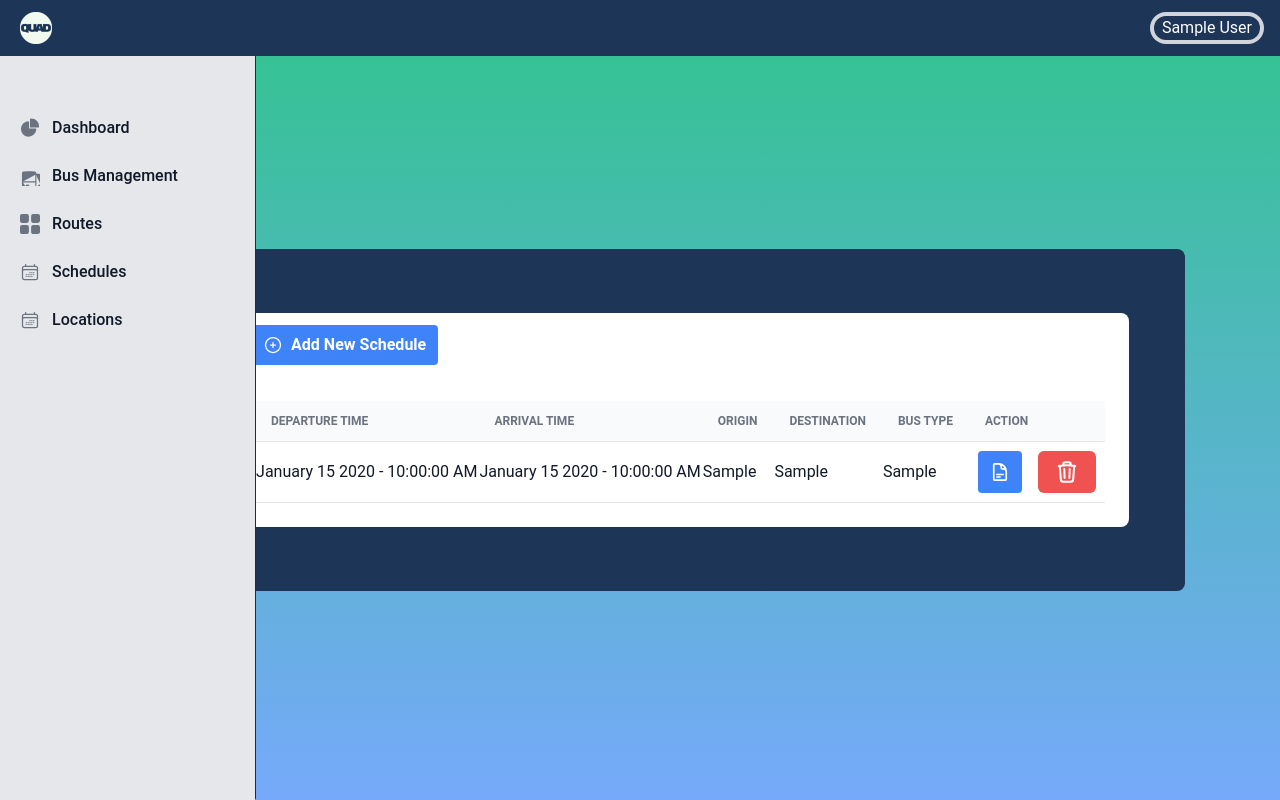
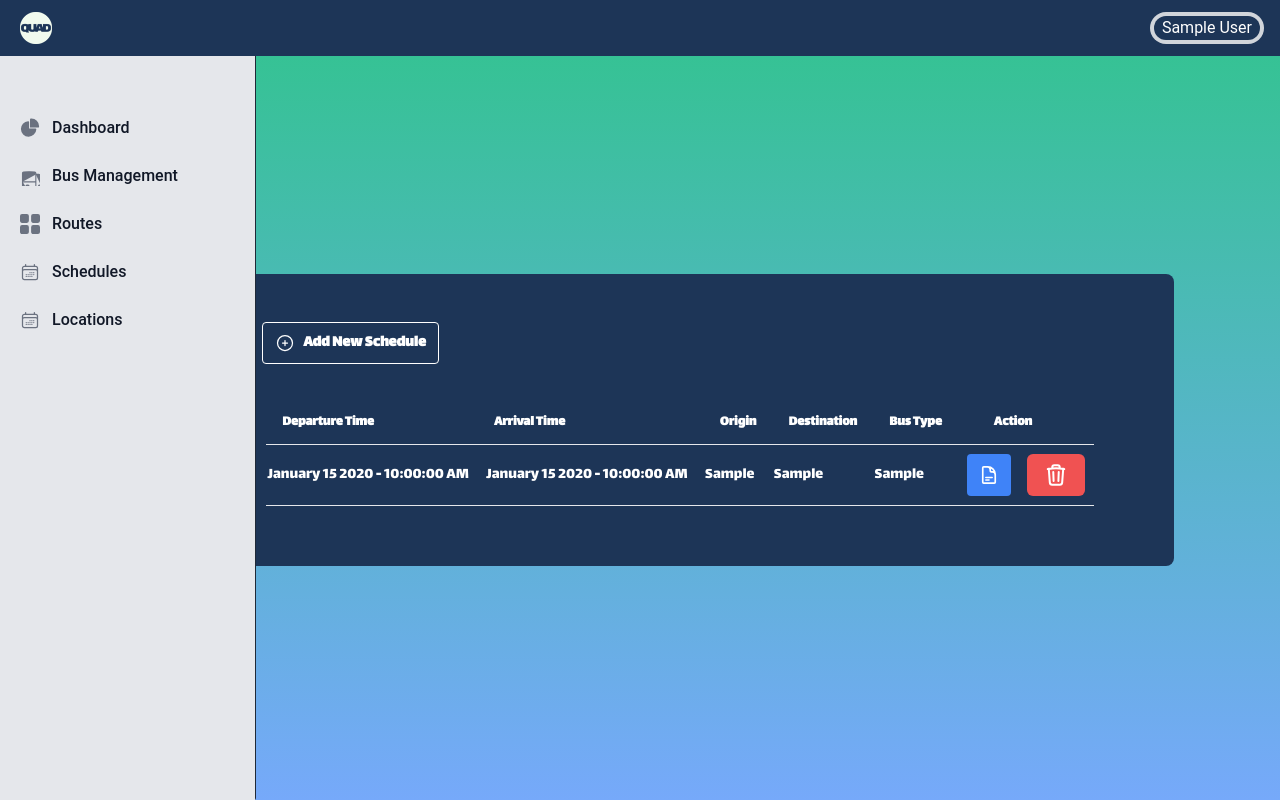
Before and after one commit to CraftyConsumer05/quadbus, a Laravel app: page /schedules in a window 1280 px wide. Run offline with Laravel 10, Linux system fonts and the light colour scheme; a user stored in the database is signed in; tables that the repository leaves empty hold one stand-in row (values such as "Sample post"); style sheets or scripts are compiled from the project's sources; parts of the project's set-up code (start-up, migrations or seed data) failed here and were passed over; some libraries are stand-ins or nearby versions; some web fonts are replaced.

Commit message:
updated ui

```diff
--- a/resources/js/Pages/Busroutes/Create.vue
+++ b/resources/js/Pages/Busroutes/Create.vue
@@ -61,13 +61,12 @@ const $toast = useToast();
     <AuthenticatedLayout>
 
 
-        <div class="py-12">
+        <div class="py-5 font-lalezar text-xl">
             <div class="max-w-7xl mx-auto sm:px-6 lg:px-8">
-                <div class="overflow-hidden ma-8 w-100  bg-red-200 rounded-lg border shadow-xs">
-                    <div class="p-3 flex justify-center">
+                    <div class="flex justify-center text-white">
                         <h1>ADD NEW ROUTE</h1>
                     </div>
-                    <div class="overflow-x-auto  m-5">
+                    <div class="overflow-x-auto  m-5 text-xl">
                         <form class="w-full max-w-sm"  @submit.prevent="submit">
                             <div class="mb-4">
                                 <InputLabel for="origin" class="block font-medium text-gray-700">Select Origin:</InputLabel>
@@ -95,7 +94,6 @@ const $toast = useToast();
                     </div>
                 </div>
             </div>
-        </div>
 
     </AuthenticatedLayout>
 </template>
--- a/resources/js/Pages/Busroutes/Edit.vue
+++ b/resources/js/Pages/Busroutes/Edit.vue
@@ -39,10 +39,12 @@ const props = defineProps({
     <AuthenticatedLayout>
 
 
-        <div class="py-12">
+        <div class="py-5 font-lalezar text-xl">
+            <div class="flex justify-center text-white">
+                        <h1>EDIT ROUTE</h1>
+                    </div>
             <div class="max-w-7xl mx-auto sm:px-6 lg:px-8">
-                <div class="overflow-hidden ma-8  bg-red-200 rounded-lg border shadow-xs">
-                    <div class="overflow-x-auto  m-8 ">
+                    <div class="overflow-x-auto  m-6 ">
                             <form @submit.prevent="update" >
                                 <div class="mb-4">
                                     <InputLabel for="origin" class="block font-medium text-gray-700">
@@ -67,7 +69,6 @@ const props = defineProps({
                     </div>
                 </div>
             </div>
-        </div>
 
     </AuthenticatedLayout>
 </template>
--- a/resources/js/Pages/Locations/Create.vue
+++ b/resources/js/Pages/Locations/Create.vue
@@ -25,20 +25,23 @@ import TextInput from '@/Components/TextInput.vue'
 <template>
     <Head title="Create Location" />
     <AuthenticatedLayout>
-        <div class="py-12 font-lalezar">
-            <div class="max-w-7xl mx-auto sm:px-6 lg:px-8">
+        <div class="py-5 font-lalezar text-xl">
+            <div class="flex justify-center text-white">
+                        <h1>ADD NEW LOCATION</h1>
+                    </div>
+            <div class="max-w-7xl mx-auto sm:px-6 lg:px-8 text-xl">
 
                         <form class="w-full max-w-sm"
                         @submit.prevent="submit">
                             <div class="md:w-1/3">
-                            <InputLabel for="location" class=""
+                            <InputLabel for="location" class="text-xl"
                                 value="Location"/>
                             </div>
                         <div class="block w-full">
                             <TextInput id="location" type="text"
                         v-model="form.location" required />
                         </div>
-                        <div class=" py-3 ">
+                        <div class=" py-3 pt-5 ">
                         <PrimaryButton type="submit"> Submit
                         </PrimaryButton>
                         </div>
--- a/resources/js/Pages/Locations/Edit.vue
+++ b/resources/js/Pages/Locations/Edit.vue
@@ -39,6 +39,9 @@ const props = defineProps({
 
 
         <div class="py-12 font-lalezar text-xl">
+            <div class="flex justify-center text-white">
+                        <h1>EDIT LOCATION</h1>
+                    </div>
             <div class="max-w-7xl mx-auto sm:px-6 lg:px-8">
                     <div class="overflow-x-auto  mx-8 ">
                             <form @submit.prevent="update" >
--- a/resources/js/Pages/Schedules/Create.vue
+++ b/resources/js/Pages/Schedules/Create.vue
@@ -68,9 +68,11 @@ onMounted(() => {
   <Head title="Create Bus " />
 
   <AuthenticatedLayout>
-    <div class="py-12">
+    <div class="py-5 font-lalezar">
+      <div class="flex justify-center text-white text-xl">
+                        <h1>ADD NEW SCHEDULE</h1>
+                    </div>
       <div class="max-w-7xl mx-auto sm:px-6 lg:px-8">
-        <div class="overflow-hidden ma-8 w-100 bg-red-200 rounded-lg border shadow-xs">
           <div class="flex md:items-center m-6">
             <form class="w-full max-w-sm" @submit.prevent="submit">
                 <div class="md:w-1/3 relative">
@@ -105,14 +107,13 @@ onMounted(() => {
                                     <option v-for="bus in buses"  :value="bus.id">{{ bus.code }} - {{ bus.type }}</option>
                                  </select>
 
-                                <div class=" py-3 md:w-1/3">
+                                <div class=" pt-5 ">
                                 <PrimaryButton type="submit"> Submit  </PrimaryButton>
                                 </div>
                             </form>
                     </div>
                 </div>
             </div>
-        </div>
 
     </AuthenticatedLayout>
 </template>
--- a/resources/js/Pages/Schedules/Edit.vue
+++ b/resources/js/Pages/Schedules/Edit.vue
@@ -40,9 +40,11 @@ const props = defineProps({
     <AuthenticatedLayout>
 
 
-        <div class="py-12">
+        <div class="py-5 font-lalezar">
+      <div class="flex justify-center text-white text-xl">
+                        <h1>ADD NEW SCHEDULE</h1>
+                    </div>
             <div class="max-w-7xl mx-auto sm:px-6 lg:px-8">
-                <div class="overflow-hidden ma-8 w-100  bg-red-200 rounded-lg border shadow-xs">
                     <div class="overflow-x-auto  mx-8 ">
                             <form @submit.prevent="update" >
                                 <div class="md:w-1/3">
@@ -77,7 +79,6 @@ const props = defineProps({
                     </div>
                 </div>
             </div>
-        </div>
 
     </AuthenticatedLayout>
 </template>
--- a/resources/js/Pages/Schedules/List.vue
+++ b/resources/js/Pages/Schedules/List.vue
@@ -21,12 +21,10 @@ function destroy(id){
 
     <AuthenticatedLayout>
 
-        <div class="py-12">
+        <div class="py-5 font-lalezar">
             <div class="max-w-7xl mx-auto sm:px-6 lg:px-8">
-                <div class="bg-white overflow-hidden shadow-sm sm:rounded-lg">
                   <div class="p-3 ">
-                    <Link :href="route('schedule.create')" class="flex items-center bg-blue-500 hover:bg-blue-700 text-white font-semibold px-3 py-2 rounded mx-2"
-                            as="button">
+                    <Link :href="route('schedule.create')" class="flex items-center bg-customgray hover:bg-white hover:text-black text-white font-semibold px-3 py-2 rounded mx-2 border border-white" as="button">
                             <svg xmlns="http://www.w3.org/2000/svg" fill="none" viewBox="0 0 24 24" stroke-width="1.5" stroke="currentColor" class="w-5 h-5 mr-2">
                                 <path stroke-linecap="round" stroke-linejoin="round" d="M12 9v6m3-3H9m12 0a9 9 0 11-18 0 9 9 0 0118 0z" />
                             </svg>
@@ -37,25 +35,25 @@ function destroy(id){
 
                     <div class="p-6 text-gray-900">
                         <div class="overflow-x-auto w-full">
-                            <table class="w-full whitespace-no-wrap">
+                            <table class="w-full whitespace-no-wrap text-white">
                             <thead>
-                            <tr class="text-xs font-semibold TableRowacking-wide text-left text-gray-500 uppercase bg-gray-50 border-b">
+                            <tr class="text-sm font-semibold TableRowacking-wide text-left  border-b">
                                 <th class="px-4 py-3">Departure Time</th>
-                                <th class="px-4 py-3">Arrival Time</th>
+                                <th class="px-6 py-3">Arrival Time</th>
                                 <th class="px-4 py-3">Origin</th>
                                 <th class="px-4 py-3">Destination</th>
 
                                 <th class="px-4 py-3">Bus Type</th>
-                                <th class="px-4 py-3">Action</th>
+                                <th class="px-9 py-3">Action</th>
 
                             </tr>
                             </thead>
-                            <tbody class="bg-white divide-y" >
+                            <tbody class= "" >
                                 <tr v-for="schedule in schedules" :key="schedule.id" class="border-b transition duration-300 ease-in-out hover:bg-neutral-300 dark:border-neutral-500 dark:hover:bg-neutral-600">
-                                    <td>
+                                    <td class="mr-3">
                                     {{ schedule.departure_time }}
                                     </td>
-                                    <td >
+                                    <td class="p-4">
                                     {{ schedule.arrival_time }}
                                     </td>
                                     <td >
@@ -93,6 +91,5 @@ function destroy(id){
                     </div>
                 </div>
             </div>
-        </div>
     </AuthenticatedLayout>
 </template>
```
